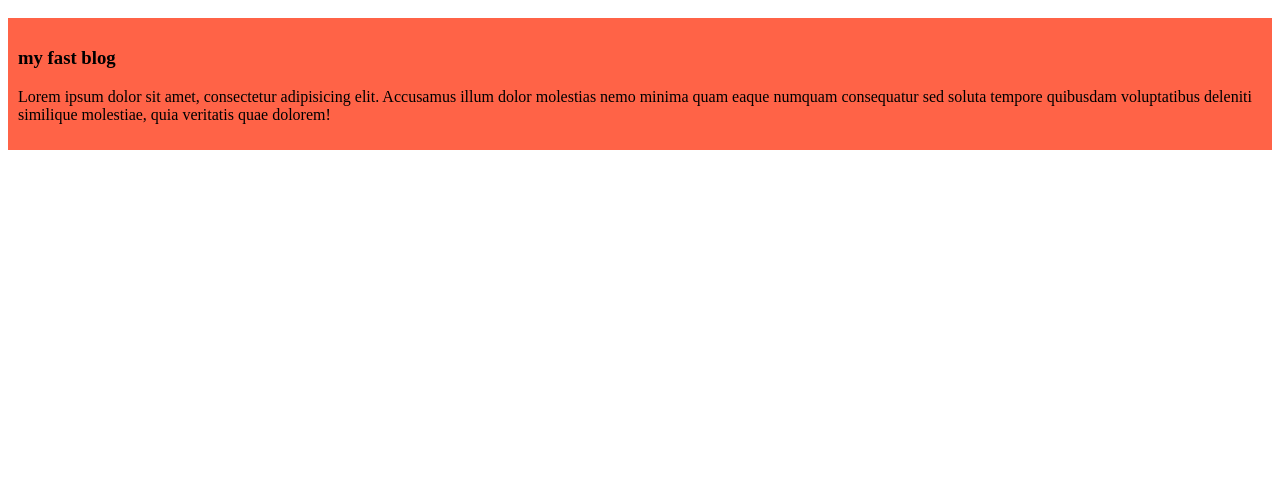
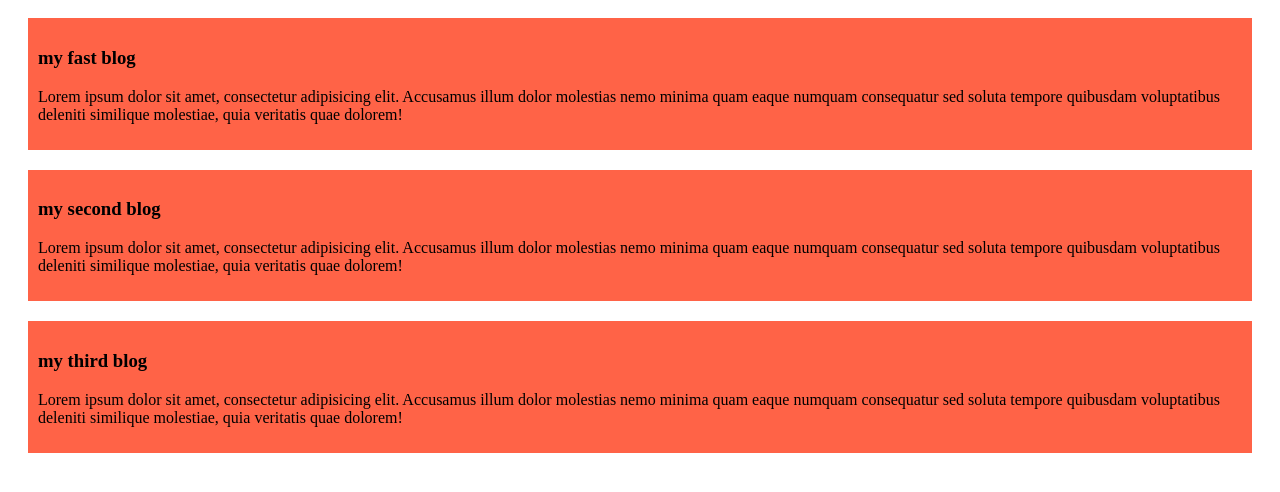
Before and after one commit to sihab176/my-fast-github-repo, a plain HTML site: page index.html in a window 1280 px wide. Shown: the part 120-612 px from the top of the page. Drawn offline with Linux system fonts and the light colour scheme.

Commit message:
my second blog

```diff
--- a/index.html
+++ b/index.html
@@ -13,5 +13,14 @@
         <h3>my fast blog</h3>
         <p>Lorem ipsum dolor sit amet, consectetur adipisicing elit. Accusamus illum dolor molestias nemo minima quam eaque numquam consequatur sed soluta tempore quibusdam voluptatibus deleniti similique molestiae, quia veritatis quae dolorem!</p>
     </div>
+    <div>
+        <h3>my second blog</h3>
+        <p>Lorem ipsum dolor sit amet, consectetur adipisicing elit. Accusamus illum dolor molestias nemo minima quam eaque numquam consequatur sed soluta tempore quibusdam voluptatibus deleniti similique molestiae, quia veritatis quae dolorem!</p>
+    </div>
+    <div>
+        <h3>my third blog</h3>
+        <p>Lorem ipsum dolor sit amet, consectetur adipisicing elit. Accusamus illum dolor molestias nemo minima quam eaque numquam consequatur sed soluta tempore quibusdam voluptatibus deleniti similique molestiae, quia veritatis quae dolorem!</p>
+    </div>
+
 </body>
 </html>
--- a/styles/blog.css
+++ b/styles/blog.css
@@ -1,4 +1,5 @@
 div{
     background-color: tomato;
     padding: 10px;
+    margin: 20px;
 }
```
